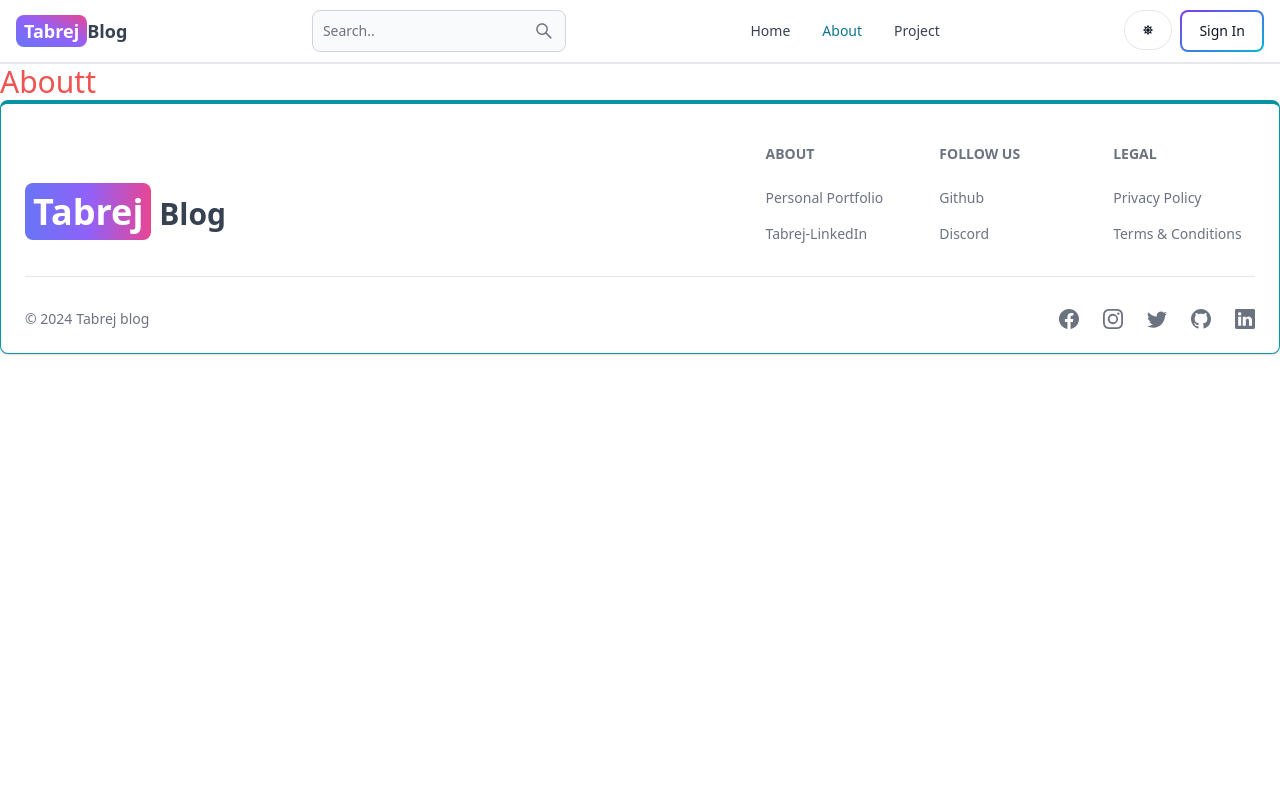
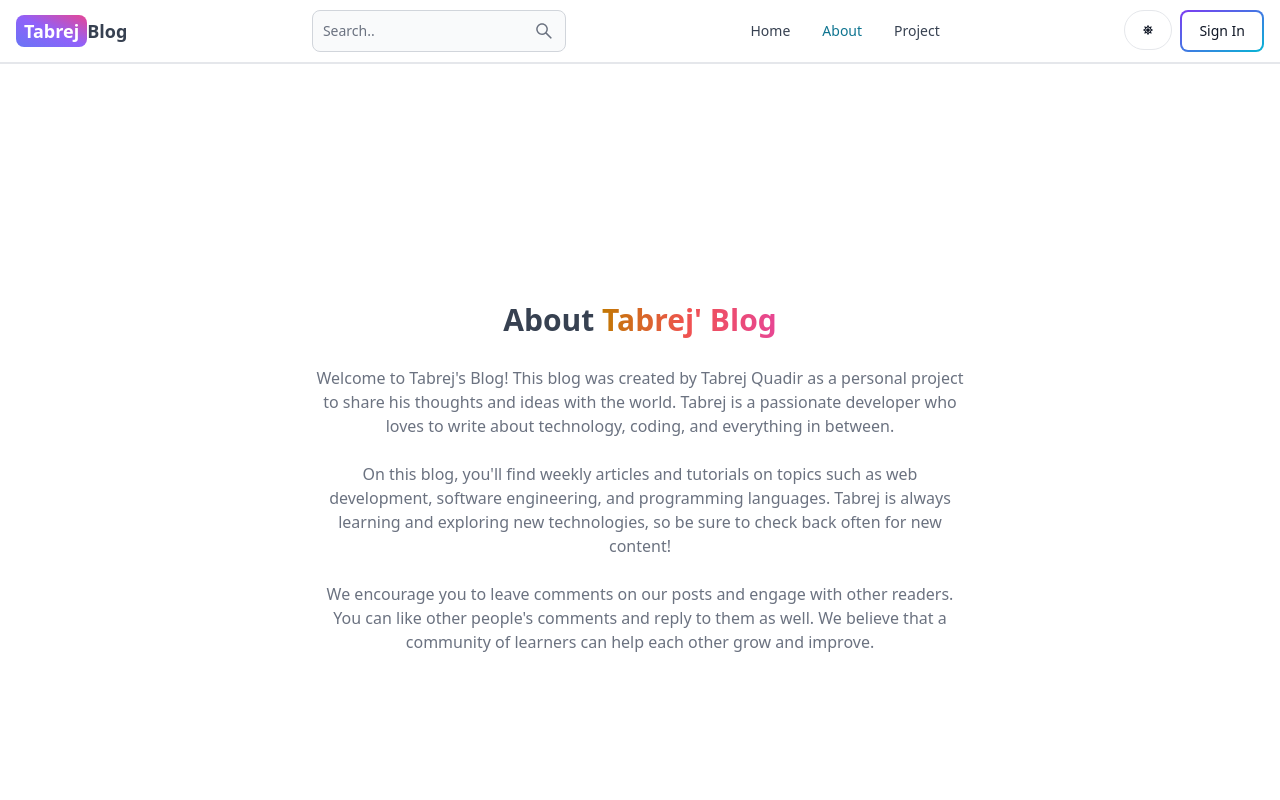
Before and after one commit to TabrejQuadir/Mern-Blog, a React (Vite) app in the folder client/: page /about in a window 1280 px wide. Shown: the top 800 px of the page. Built offline with nearby package versions, Linux system fonts and the light colour scheme; no server answers.

Commit message:
complete about and projects pages

```diff
--- a/client/src/pages/Aboutt.jsx
+++ b/client/src/pages/Aboutt.jsx
@@ -2,8 +2,39 @@
 
 const Aboutt = () => {
   return (
-    <div className='text-3xl text-red-500'>Aboutt</div>
-  )
+    <div className='min-h-screen flex items-center justify-center'>
+    <div className='max-w-2xl mx-auto p-3 text-center'>
+      <div>
+        <h1 className='text-3xl font font-semibold text-center my-7'>
+          About <span className='bg-gradient-to-r from-yellow-500 via-red-500 to-pink-500 text-transparent bg-clip-text gradient-text  dark:bg-gradient-to-l dark:from-cyan-400  dark:to-yellow-300 dark:text-transparent dark:bg-clip-text'>Tabrej' Blog</span>
+        </h1>
+        <div className='text-md text-gray-500 flex flex-col gap-6 '>
+          <p>
+            Welcome to Tabrej's Blog! This blog was created by Tabrej Quadir
+            as a personal project to share his thoughts and ideas with the
+            world. Tabrej is a passionate developer who loves to write about
+            technology, coding, and everything in between.
+          </p>
+
+          <p>
+            On this blog, you'll find weekly articles and tutorials on topics
+            such as web development, software engineering, and programming
+            languages. Tabrej is always learning and exploring new
+            technologies, so be sure to check back often for new content!
+          </p>
+
+          <p>
+            We encourage you to leave comments on our posts and engage with
+            other readers. You can like other people's comments and reply to
+            them as well. We believe that a community of learners can help
+            each other grow and improve.
+          </p>
+        </div>
+      </div>
+    </div>
+  </div>
+);
 }
 
+
 export default Aboutt
--- a/client/src/pages/Projects.jsx
+++ b/client/src/pages/Projects.jsx
@@ -1,8 +1,16 @@
-import React from 'react'
+import React from 'react';
+import CallToAction from "../components/CallToAction"
 
 const Projects = () => {
   return (
-    <div>Projects</div>
+    <div className='min-h-screen max-w-2xl mx-auto flex justify-center items-center flex-col gap-6 p-3'>
+      <h1 className='text-3xl font-semibold'>Pojects</h1>
+      <p className='text-md text-gray-500'>Build fun and engaging projects while learning
+        <span className='ml-1 font-bold bg-gradient-to-r from-yellow-500 via-red-500 to-pink-500 text-transparent bg-clip-text gradient-text  dark:bg-gradient-to-l dark:from-cyan-400  dark:to-yellow-300 dark:text-transparent dark:bg-clip-text'>
+         HTML, CSS, and JavaScript!
+        </span></p>
+      <CallToAction />
+    </div>
   )
 }
 
```
